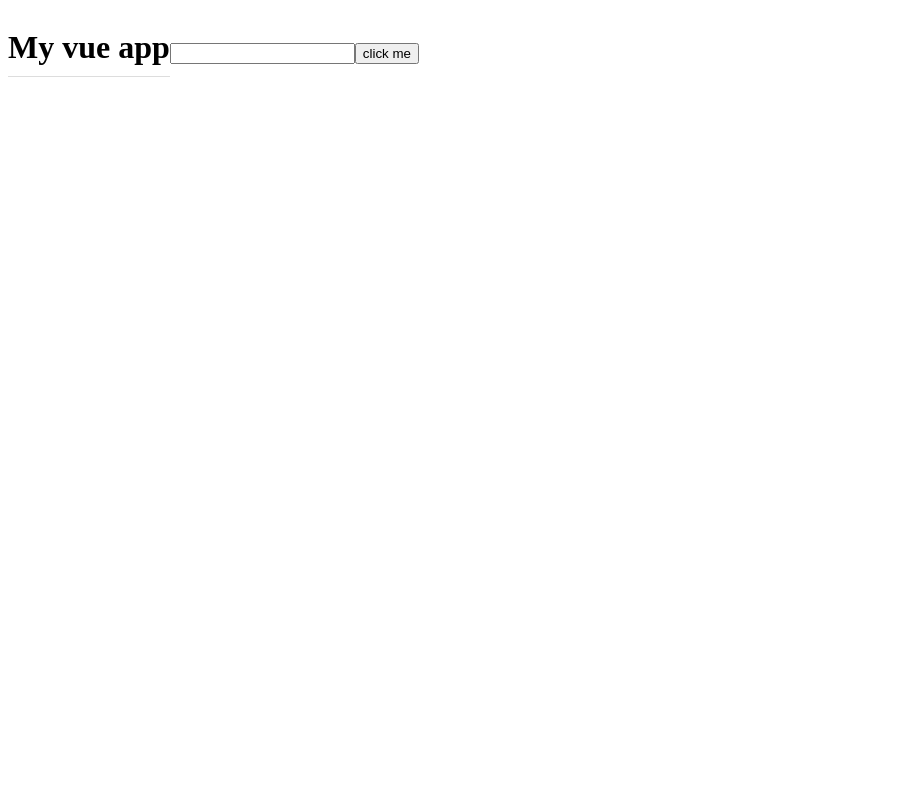
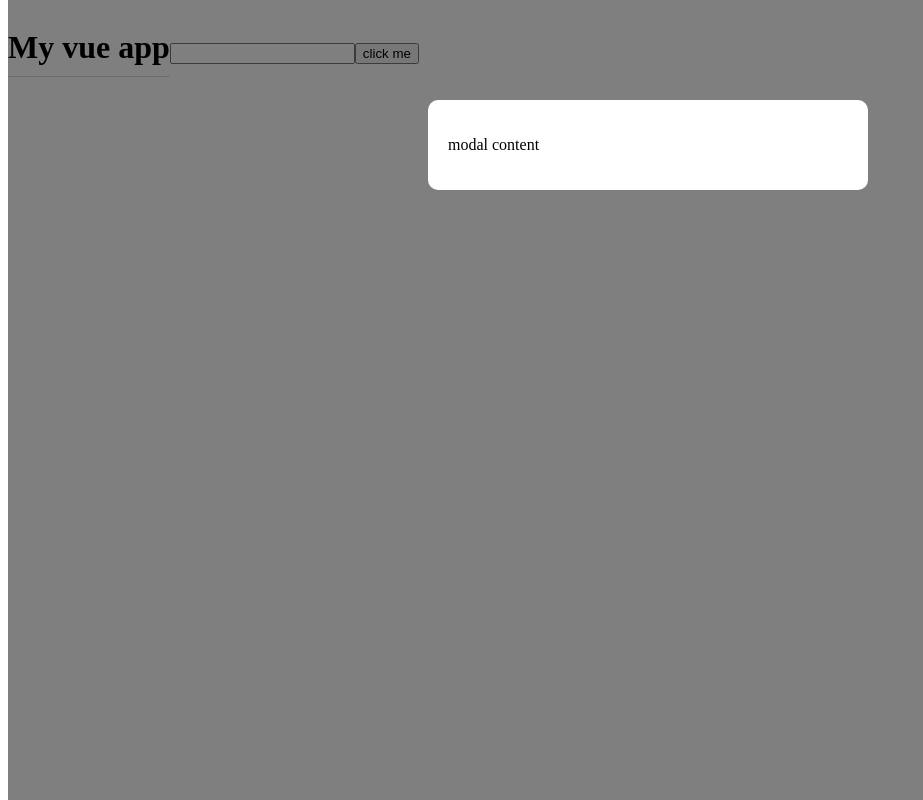
Before and after one commit to bogdanterzea/learn_vue, a Vue app: page / in a window 1280 px wide. Shown: the whole page, without its empty margins (0-923 px from the left). Built offline with nearby package versions, Linux system fonts and the light colour scheme.

Commit message:
Create component Modal

```diff
--- a/src/App.vue
+++ b/src/App.vue
@@ -3,12 +3,16 @@
     <h1>{{ title }}</h1>
     <input type="text" ref="name">
     <button v-on:click="handleClick">click me</button>
+    <Modal />
   </div>
 </template>
 
 <script>
+import Modal from './components/Modal.vue'
+
 export default {
   name: "App",
+  components: { Modal },
   data() {
     return {
       title: "My vue app"
--- /dev/null
+++ b/src/components/Modal.vue
@@ -0,0 +1,24 @@
+<template>
+    <div class="backdrop">
+        <div class="modal">
+            <p>modal content</p>
+        </div>
+    </div>
+</template>
+
+<style scoped>
+    .modal {
+        width: 400px;
+        padding: 20px;
+        margin: 100px auto;
+        background: white;
+        border-radius: 10px;
+    }
+    .backdrop {
+        top: 0;
+        position: fixed;
+        background: rgba(0,0,0,0.5);
+        width: 100%;
+        height: 100%;
+    }
+</style>
```
